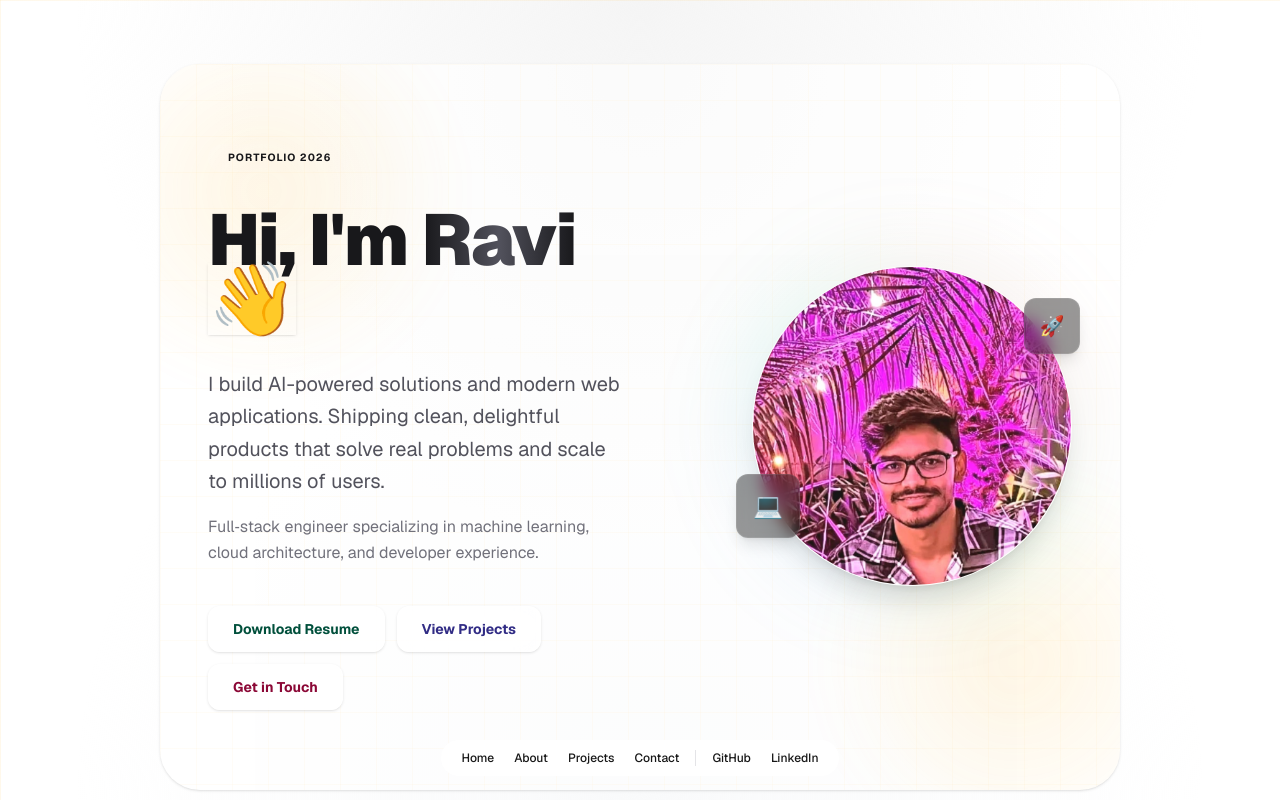
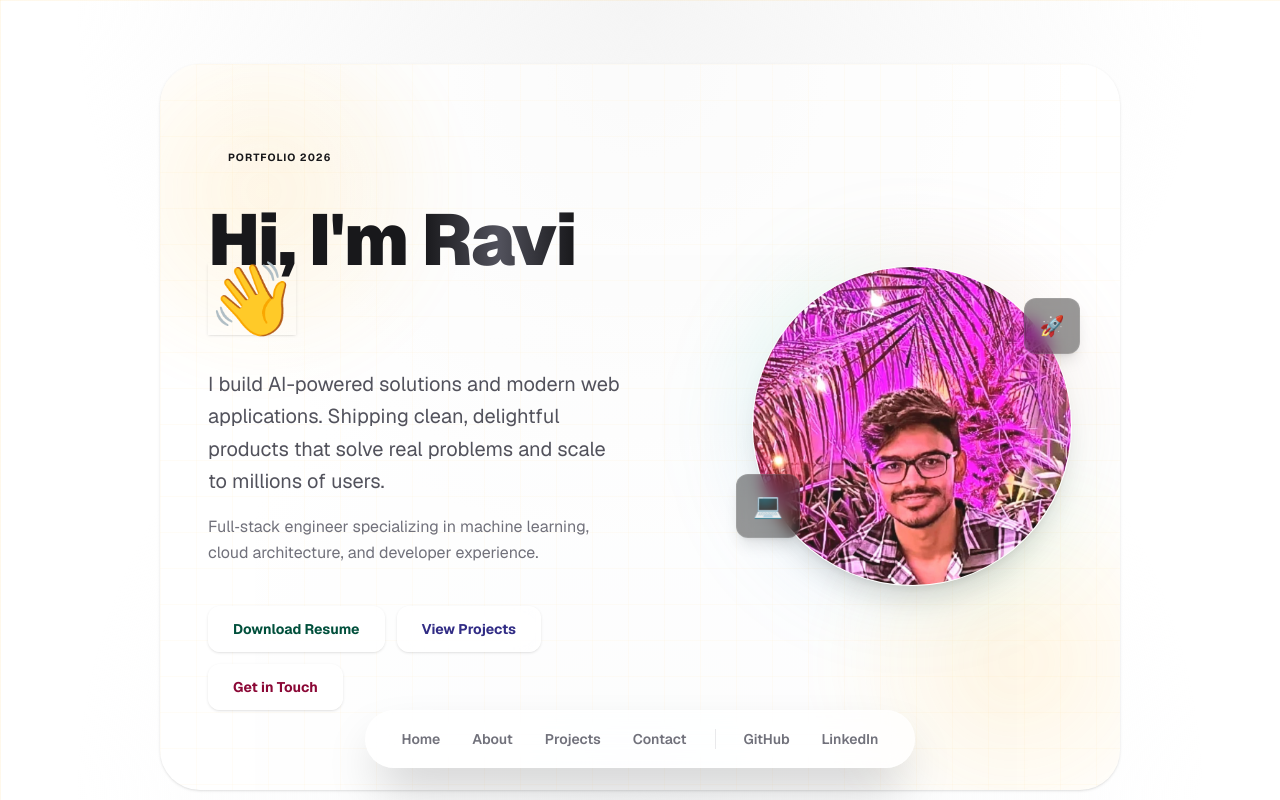
Before and after one commit to RAVIYADAV6522/ravi-portfolio, a Next.js app: page / in a window 1280 px wide. Shown: the top 800 px of the page. Built offline with nearby package versions, Linux system fonts and the light colour scheme.

Commit message:
floating component uI improved

```diff
--- a/src/components/FloatingDock.tsx
+++ b/src/components/FloatingDock.tsx
@@ -9,44 +9,44 @@ export function FloatingDock() {
   };
 
   return (
-    <div className="pointer-events-none fixed inset-x-0 bottom-4 z-40 flex justify-center px-4 sm:bottom-6">
-      <nav className="pointer-events-auto inline-flex items-center gap-1 rounded-full px-3 py-1.5 text-xs surface">
+    <div className="pointer-events-none fixed inset-x-0 bottom-6 z-40 flex justify-center px-4 sm:bottom-8">
+      <nav className="glass pointer-events-auto inline-flex items-center gap-2 rounded-full border border-white/40 bg-white/70 px-6 py-3 text-sm font-semibold shadow-2xl backdrop-blur-xl">
         <button
           type="button"
           onClick={() => window.scrollTo({ top: 0, behavior: "smooth" })}
-          className="rounded-full px-2 py-1 font-medium hover:opacity-90"
+          className="rounded-full px-3 py-1.5 text-zinc-500 transition-all hover:bg-zinc-100/50 hover:text-zinc-900"
         >
           Home
         </button>
         <button
           type="button"
           onClick={() => scrollToId("about")}
-          className="hidden rounded-full px-2 py-1 font-medium hover:opacity-90 sm:inline-block"
+          className="hidden rounded-full px-3 py-1.5 text-zinc-500 transition-all hover:bg-zinc-100/50 hover:text-zinc-900 sm:inline-block"
         >
           About
         </button>
         <button
           type="button"
           onClick={() => scrollToId("projects")}
-          className="rounded-full px-2 py-1 font-medium hover:opacity-90"
+          className="rounded-full px-3 py-1.5 text-zinc-500 transition-all hover:bg-zinc-100/50 hover:text-zinc-900"
         >
           Projects
         </button>
         <button
           type="button"
           onClick={() => scrollToId("contact")}
-          className="hidden rounded-full px-2 py-1 font-medium hover:opacity-90 sm:inline-block"
+          className="hidden rounded-full px-3 py-1.5 text-zinc-500 transition-all hover:bg-zinc-100/50 hover:text-zinc-900 sm:inline-block"
         >
           Contact
         </button>
 
-        <span className="mx-1 h-4 w-px bg-zinc-200" aria-hidden="true" />
+        <span className="mx-2 h-5 w-px bg-zinc-300/50" aria-hidden="true" />
 
         <a
           href="https://github.com/your-username"
           target="_blank"
           rel="noreferrer"
-          className="hidden rounded-full px-2 py-1 font-medium hover:opacity-90 sm:inline-block"
+          className="rounded-full px-3 py-1.5 text-zinc-500 transition-all hover:bg-zinc-100/50 hover:text-zinc-900"
         >
           GitHub
         </a>
@@ -54,7 +54,7 @@ export function FloatingDock() {
           href="https://www.linkedin.com/in/your-handle"
           target="_blank"
           rel="noreferrer"
-          className="hidden rounded-full px-2 py-1 font-medium hover:opacity-90 sm:inline-block"
+          className="rounded-full px-3 py-1.5 text-zinc-500 transition-all hover:bg-zinc-100/50 hover:text-zinc-900"
         >
           LinkedIn
         </a>
```
